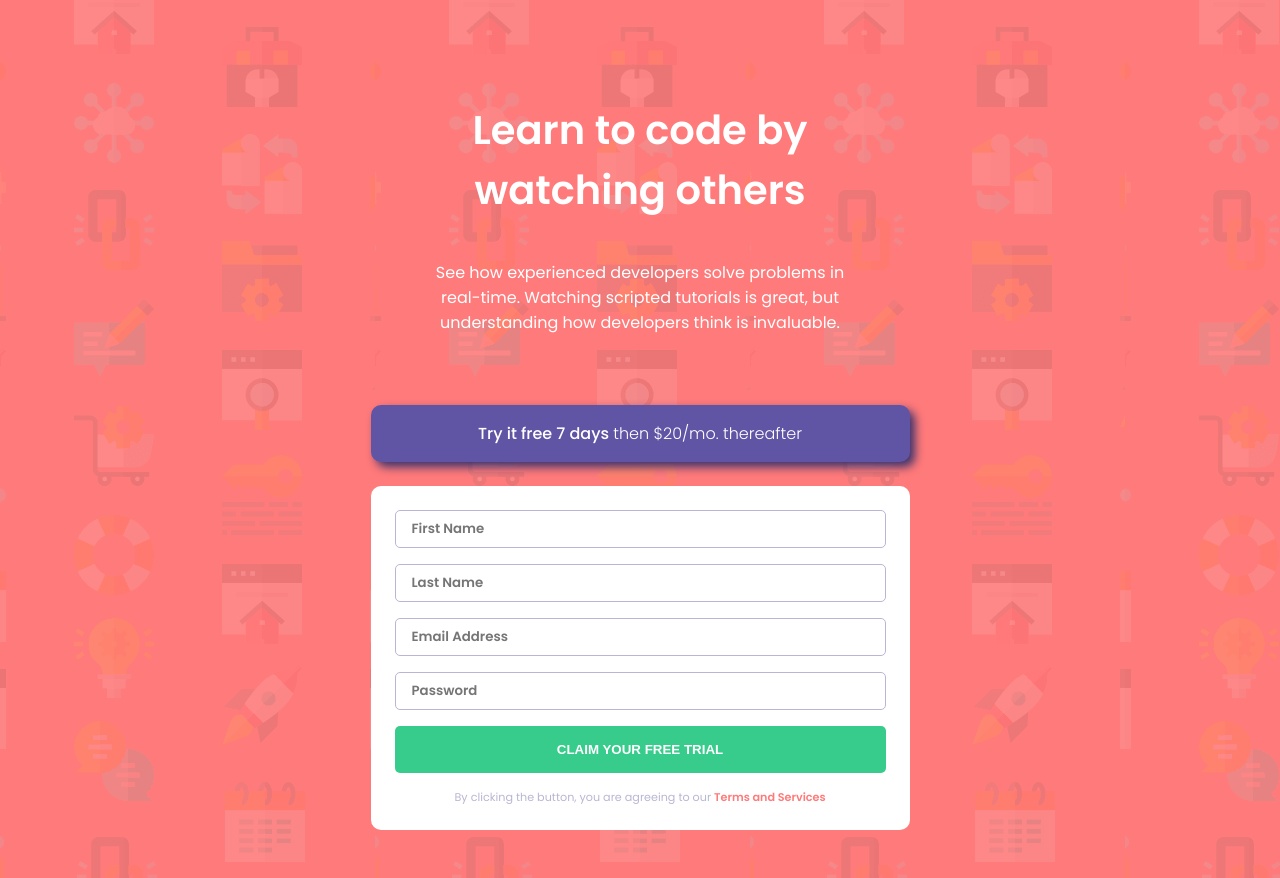
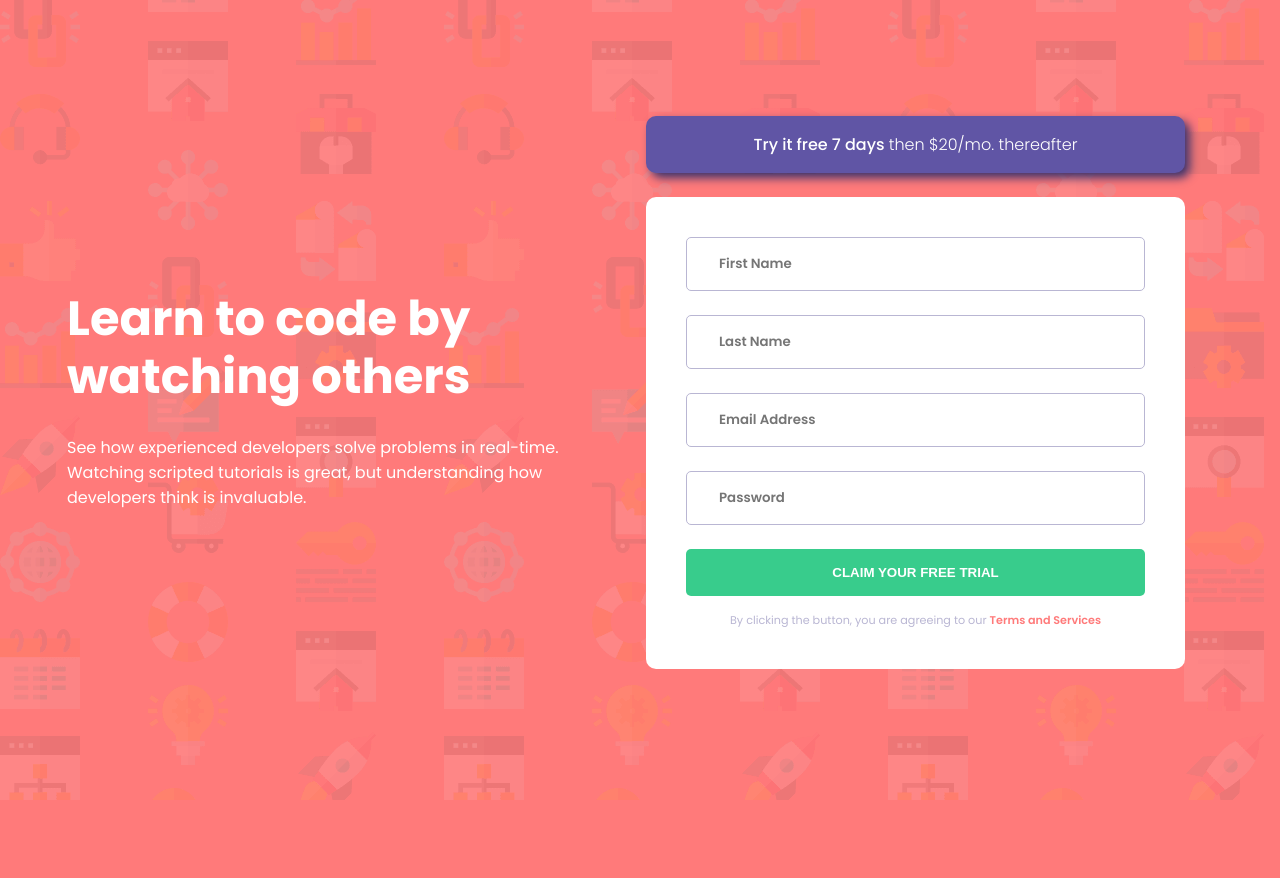
Before and after one commit to AnisBacha/Intro-component-with-sign-up-form-improved, a plain HTML site: page index.html in a window 1280 px wide. After the commit the page ends 800 px from the top, so only its background shows below. Drawn offline with Linux system fonts and the light colour scheme.

Commit message:
matching design

```diff
--- a/css/style.css
+++ b/css/style.css
@@ -109,13 +109,8 @@ body{
     transform: translateY(-50%);
     color: hsl(0, 100%, 74%);
 }
+
 @media screen and (min-width: 1024px) {
-    .header__h1{
-        font-size: 2.5rem;
-    }
-}
-
-@media screen and (min-width: 1440px) {
     body{
         background-image: url('../images/bg-intro-desktop.png');
         flex-flow: row;
```
